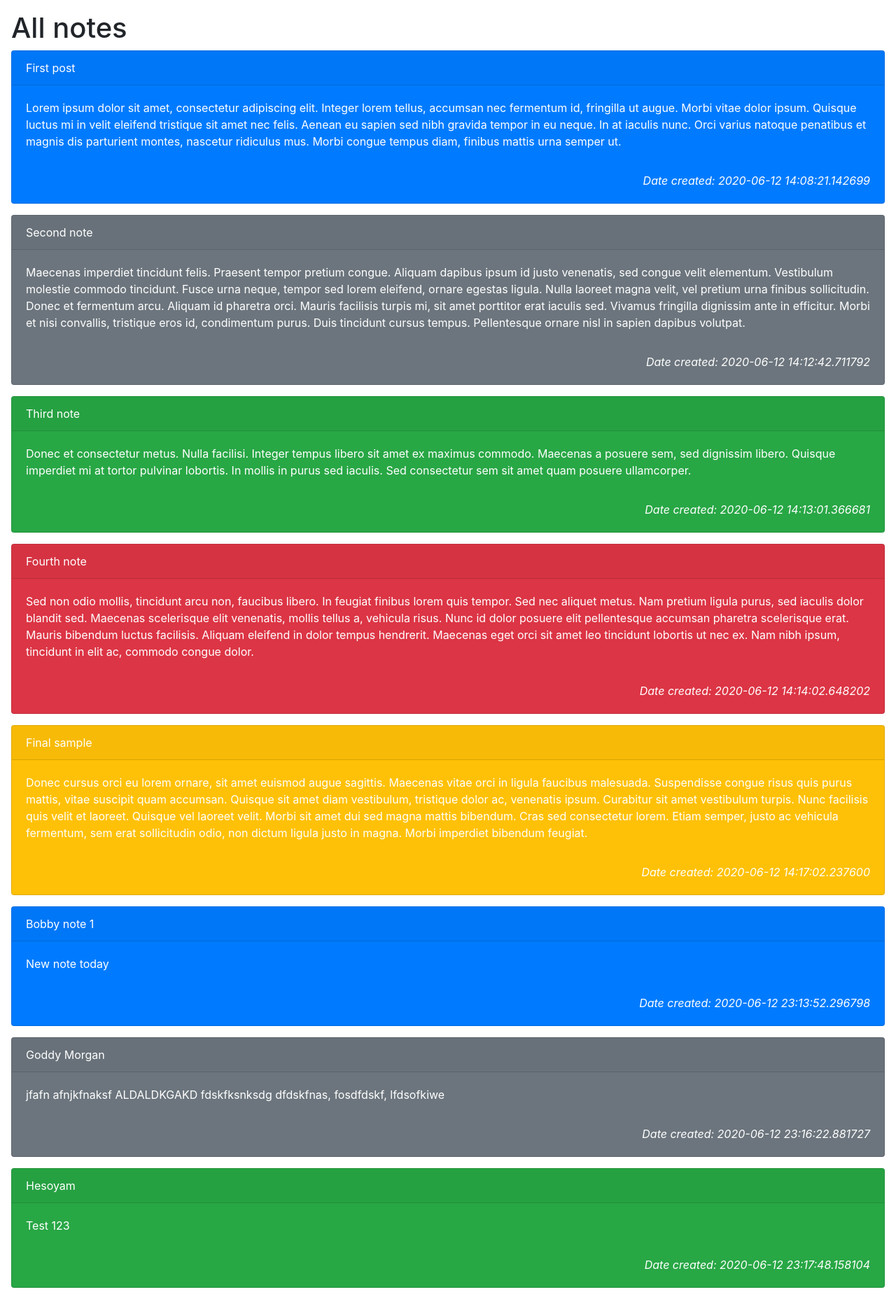
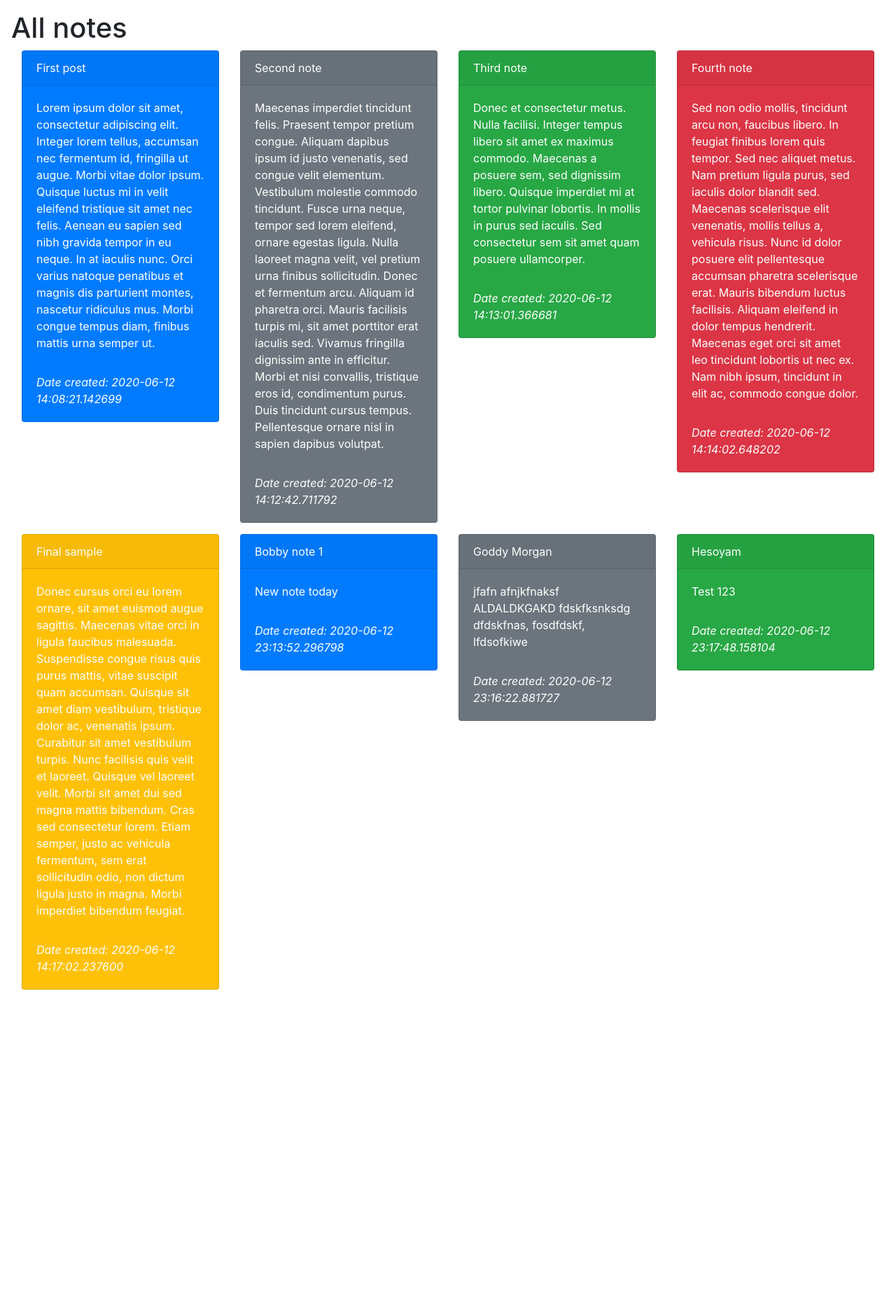
Before and after one commit to luthfisauqi17/Flate, a Flask app: page / in a window 1280 px wide. Shown: the part 70-1926 px from the top of the page at 70% size. After the commit the page ends 1484 px from the top, so only its background shows below. Run offline with Flask 2, Linux system fonts and the light colour scheme; data comes from the database, SQL or seed files in the repository; both versions use the stored data as it was after the commit; some libraries are stand-ins or nearby versions.

Commit message:
Grid view completed

```diff
--- a/app/templates/index.html
+++ b/app/templates/index.html
@@ -1,14 +1,28 @@
 {% extends "layout.html" %}
 {% block content %}
 <h1 class="ml-3 mt-3">All notes</h1>
+
     {% for note in notes %}
-        <div class="card text-white bg-{{ note.note_type }} mb-3 ml-3 mr-3" style="max-width: 100%;">
-            <div class="card-header">{{ note.title }}</div>
-            <div class="card-body">
-            <!-- <h5 class="card-title">Primary card title</h5> -->
-            <p class="card-text">{{ note.content }}</p>
-            <i class="float-right mt-3">Date created: {{ note.date_created }}</i>
+
+        {% if loop.index % 4 == 1 %}
+            <div class="row mb-3 ml-3 mr-3">
+        {% endif %}
+
+        <div class="col-sm">
+            <div class="card text-white bg-{{ note.note_type }}" style="max-width: 100%;">
+                <div class="card-header">{{ note.title }}</div>
+                <div class="card-body">
+                    <!-- <h5 class="card-title">Primary card title</h5> -->
+                    <p class="card-text">{{ note.content }}</p>
+                    <i class="float-right mt-3">Date created: {{ note.date_created }}</i>
+                </div>
             </div>
         </div>
+
+        {% if loop.index % 4 == 0 %}
+            </div>
+        {% endif %}
+
     {% endfor %}
+
 {% endblock %}
```
Also changed, not shown: app/notes.db.
